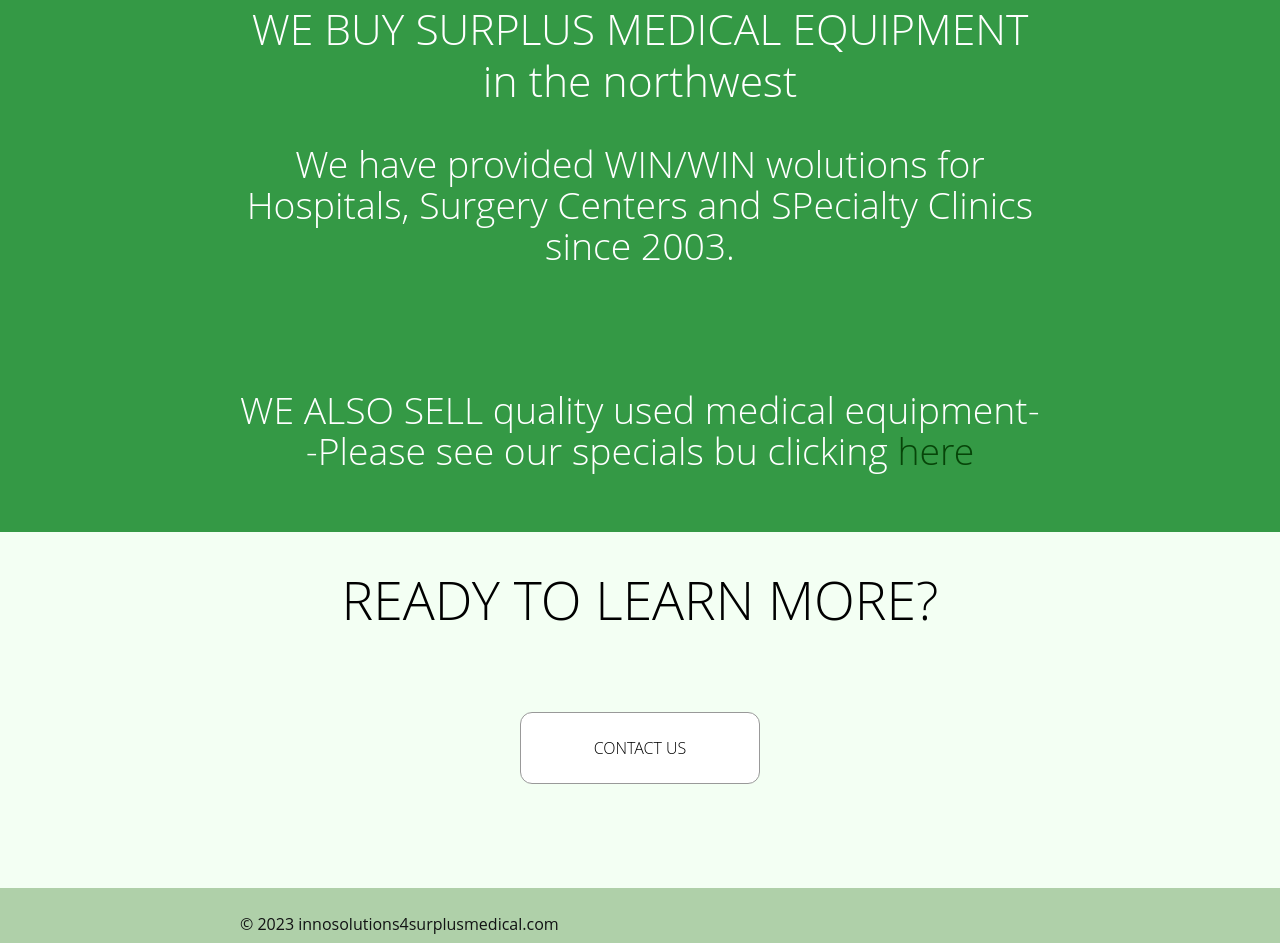
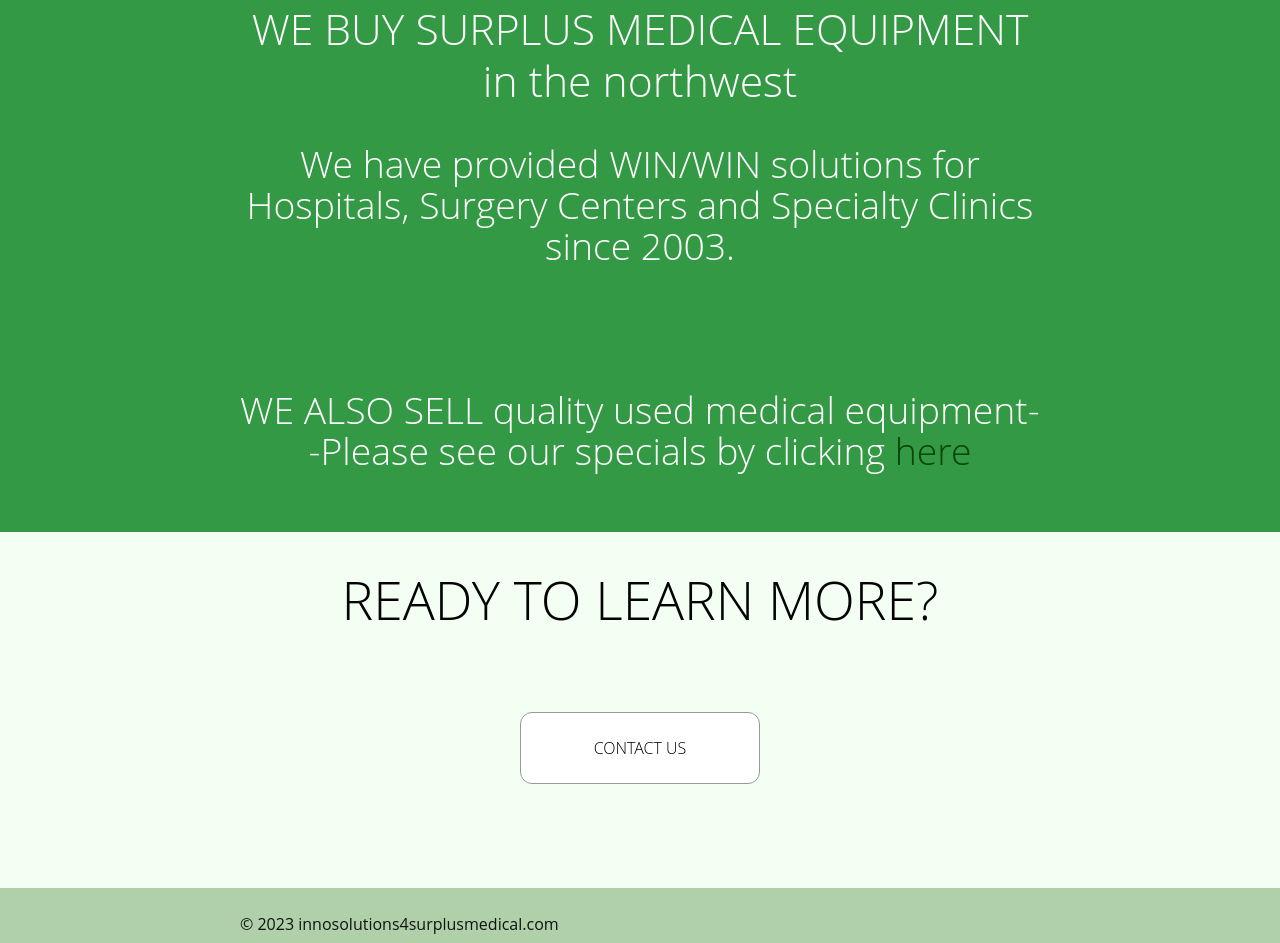
Before and after one commit to chrisprice5614/innovativesolutions, a plain HTML site: page index.html in a window 1280 px wide. Shown: the part 1049-1992 px from the top of the page. Drawn offline with Linux system fonts and the light colour scheme.

Commit message:
Add files via upload

```diff
--- a/index.html
+++ b/index.html
@@ -38,12 +38,12 @@
                 <main>
                     <h2>WE BUY SURPLUS MEDICAL EQUIPMENT in the northwest</h2>
 
-                    <h3>We have provided WIN/WIN wolutions for Hospitals, Surgery Centers and SPecialty Clinics since 2003.</h3>
+                    <h3>We have provided WIN/WIN solutions for Hospitals, Surgery Centers and Specialty Clinics since 2003.</h3>
                     <br>
                     <br>
                     <h2></h2>
 
-                    <h3>WE ALSO SELL quality used medical equipment--Please see our specials bu clicking <a href="/specials.html">here</a></h3>
+                    <h3>WE ALSO SELL quality used medical equipment--Please see our specials by clicking <a href="/specials.html">here</a></h3>
                 </main>
 
             </div>
```
